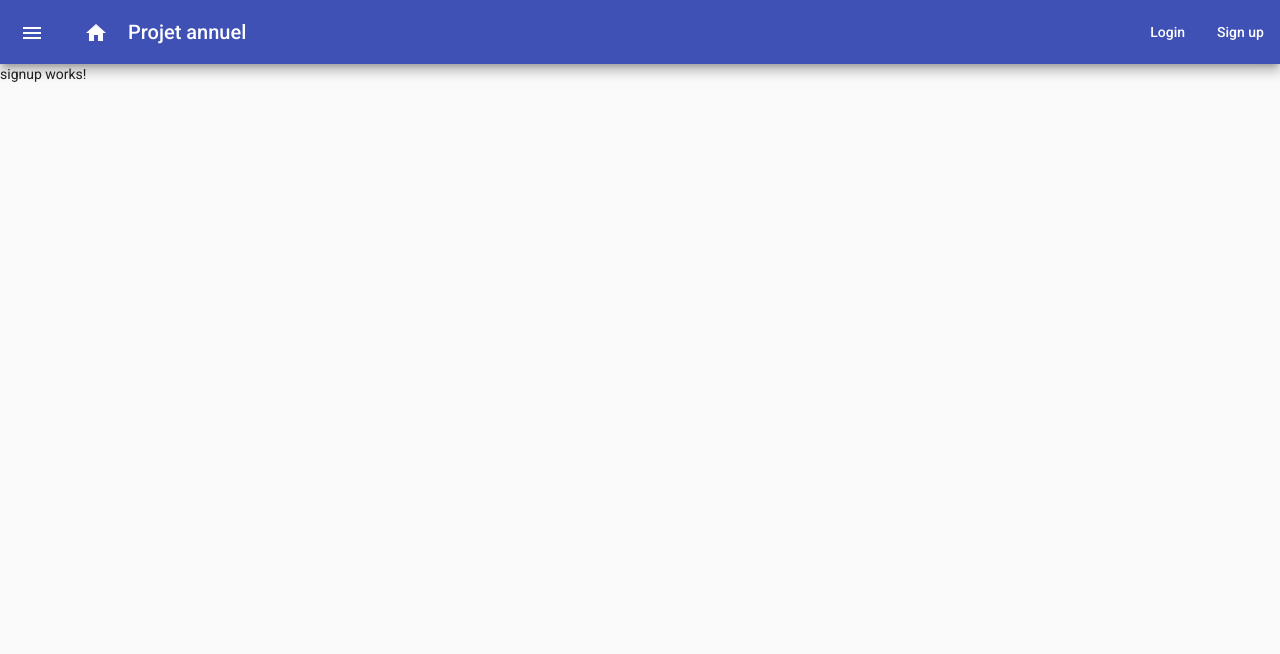
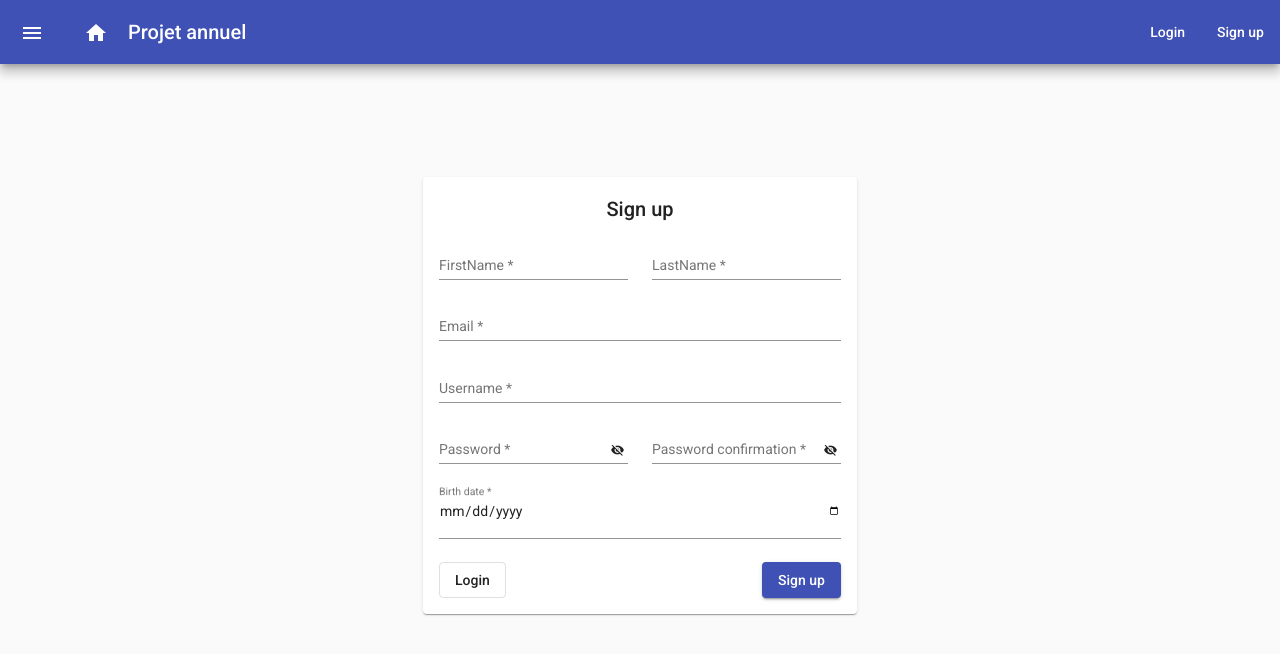
Before and after one commit to UgoPerniceni/code-roulette-front-web, an Angular app: page /signup in a window 1280 px wide. Shown: the top 654 px of the page. Built offline with nearby package versions, Linux system fonts and the light colour scheme.

Commit message:
add sign up / logout :rocket:

```diff
--- a/src/app/app.component.html
+++ b/src/app/app.component.html
@@ -15,10 +15,31 @@
 
     <span fxFlex></span>
 
-    <div fxLayout="row" fxShow="false" fxShow.gt-sm>
+    <div fxLayout="row" fxShow="false" fxShow.gt-sm *ngIf="!isConnected">
       <button mat-button routerLink="/login" routerLinkActive="router-link-active no-border">Login</button>
       <button mat-button routerLink="/signup" routerLinkActive="router-link-active no-border">Sign up</button>
     </div>
+
+    <button *ngIf="isConnected" mat-button [matMenuTriggerFor]="menu" aria-label="Example icon-button with a menu">
+      <mat-icon>account_circle</mat-icon>
+    </button>
+
+    <mat-menu #menu="matMenu">
+      <button mat-menu-item routerLink="/profile">
+        <mat-icon>settings</mat-icon>
+        <span>Profile</span>
+      </button>
+      <button mat-menu-item routerLink="/admin">
+        <mat-icon>lock</mat-icon>
+        <span>Admin</span>
+      </button>
+      <hr>
+      <button mat-menu-item (click)="logout()">
+        <mat-icon>exit_to_app</mat-icon>
+        <span>Disconnect</span>
+      </button>
+    </mat-menu>
+
   </mat-toolbar>
 
   <mat-drawer-container fxFlex autosize class="background">
--- a/src/app/app.component.ts
+++ b/src/app/app.component.ts
@@ -1,4 +1,5 @@
 import { Component } from '@angular/core';
+import {AuthService} from './service/auth.service';
 
 @Component({
   selector: 'app-root',
@@ -7,4 +8,25 @@ import { Component } from '@angular/core';
 })
 export class AppComponent {
   title = 'projet-annuel-front-web';
+
+  isConnected = false;
+
+  constructor(private authService: AuthService) {
+    authService.currentSession.subscribe(response => {
+      if (response.token){
+        this.isConnected = true;
+      } else {
+        this.isConnected = false;
+      }
+
+      console.log('is Connected -> ' + this.isConnected);
+    });
+  }
+
+  logout(): void {
+    this.authService.logout();
+    this.isConnected = false;
+
+    console.log('Successfully logout.');
+  }
 }
--- a/src/app/component/login/login.component.html
+++ b/src/app/component/login/login.component.html
@@ -24,7 +24,7 @@
         </mat-form-field>
 
         <div class="mt-10" fxFill>
-          <a mat-stroked-button routerLink="/signup">Sign in</a>
+          <a mat-stroked-button routerLink="/signup">Sign up</a>
           <span fxFlex></span>
           <button type="submit" mat-raised-button color="primary">Login</button>
         </div>
--- a/src/app/component/login/login.component.ts
+++ b/src/app/component/login/login.component.ts
@@ -2,7 +2,6 @@ import { Component, OnInit } from '@angular/core';
 import {Router} from '@angular/router';
 import {AuthService} from '../../service/auth.service';
 import {FormBuilder, FormGroup, Validators} from '@angular/forms';
-import {first} from 'rxjs/operators';
 
 @Component({
   selector: 'app-login',
@@ -14,7 +13,6 @@ export class LoginComponent implements OnInit {
   form: FormGroup;
   public loginInvalid = false;
   public hidePassword = true;
-
 
   constructor(private router: Router, private formBuilder: FormBuilder, private authService: AuthService) {
     this.form = this.formBuilder.group({
--- a/src/app/component/signup/signup.component.css
+++ b/src/app/component/signup/signup.component.css
@@ -0,0 +1,13 @@
+.row-height {
+  height: 90%;
+}
+
+.mat-form-field {
+  width: 100%;
+  padding-bottom: 5px;
+}
+
+mat-card {
+  margin: 2em auto;
+  text-align: center;
+}
--- a/src/app/component/signup/signup.component.html
+++ b/src/app/component/signup/signup.component.html
@@ -1 +1,89 @@
-<p>signup works!</p>
+<div fxLayout="row" fxLayoutAlign="center center" class="row-height">
+  <mat-card>
+    <mat-card-content>
+      <form [formGroup]="signUpForm" (ngSubmit)="onSubmit()">
+        <h2>Sign up</h2>
+
+        <div fxFill>
+          <mat-form-field class="full-width-input" fxFlex="47">
+            <input matInput placeholder="FirstName" formControlName="firstName" required>
+            <mat-error>
+              Please provide a valid firstName
+            </mat-error>
+          </mat-form-field>
+
+          <span fxFlex="6"></span>
+
+          <mat-form-field class="full-width-input" fxFlex="47">
+            <input matInput placeholder="LastName" formControlName="lastName" required>
+            <mat-error>
+              Please provide a valid lastName
+            </mat-error>
+          </mat-form-field>
+        </div>
+
+        <mat-form-field class="full-width-input">
+          <input matInput placeholder="Email" formControlName="email" required>
+          <mat-error>
+            Please provide a valid email address
+          </mat-error>
+        </mat-form-field>
+
+        <mat-form-field class="full-width-input">
+          <input matInput placeholder="Username" formControlName="userName" required>
+          <mat-error>
+            Please provide a valid user name
+          </mat-error>
+        </mat-form-field>
+
+        <div fxFill class="mb-10">
+          <mat-form-field class="full-width-input" fxFlex="47">
+            <input matInput [type]="hidePassword ? 'password' : 'text'" placeholder="Password" formControlName="password" required>
+            <mat-error *ngIf="f.password.errors && f.password.errors.required">
+              Password is required
+            </mat-error>
+
+            <mat-error *ngIf="f.password.errors && f.password.errors.minlength">
+              Password must be at least 6 characters long
+            </mat-error>
+
+            <button type="button" mat-icon-button matSuffix (click)="hidePassword = !hidePassword" [attr.aria-label]="'Hide password'" [attr.aria-pressed]="hidePassword">
+              <mat-icon>{{hidePassword ? 'visibility_off' : 'visibility'}}</mat-icon>
+            </button>
+          </mat-form-field>
+
+          <span fxFlex="6"></span>
+
+          <mat-form-field class="full-width-input" fxFlex="47">
+            <input matInput [type]="hidePassword ? 'password' : 'text'" placeholder="Password confirmation" formControlName="confirmPassword" required>
+            <mat-error *ngIf="f.confirmPassword.errors && f.confirmPassword.errors.required">
+              Confirmation password is required
+            </mat-error>
+
+            <mat-error *ngIf="f.confirmPassword.errors && f.confirmPassword.errors.mustMatch">
+              Passwords must match
+            </mat-error>
+
+            <button type="button" mat-icon-button matSuffix (click)="hidePassword = !hidePassword" [attr.aria-label]="'Hide password'" [attr.aria-pressed]="hidePassword">
+              <mat-icon>{{hidePassword ? 'visibility_off' : 'visibility'}}</mat-icon>
+            </button>
+          </mat-form-field>
+        </div>
+
+        <mat-form-field class="full-width-input">
+          <input matInput placeholder="Birth date" formControlName="birthDate" type="date" required>
+          <mat-error>
+            Please provide a valid birthDate
+          </mat-error>
+        </mat-form-field>
+
+        <div class="mt-10" fxFill>
+          <a mat-stroked-button routerLink="/login">Login</a>
+          <span fxFlex></span>
+          <button type="submit" mat-raised-button color="primary">Sign up</button>
+        </div>
+
+      </form>
+    </mat-card-content>
+  </mat-card>
+</div>
--- a/src/app/component/signup/signup.component.ts
+++ b/src/app/component/signup/signup.component.ts
@@ -1,4 +1,21 @@
 import { Component, OnInit } from '@angular/core';
+import {FormBuilder, FormGroup, Validators} from '@angular/forms';
+import {Router} from '@angular/router';
+import {AuthService} from '../../service/auth.service';
+
+export function MustMatch(controlName: string, matchingControlName: string): any {
+  return (formGroup: FormGroup) => {
+    const control = formGroup.controls[controlName];
+    const matchingControl = formGroup.controls[matchingControlName];
+
+    // set error on matchingControl if validation fails
+    if (control.value !== matchingControl.value) {
+      matchingControl.setErrors({ mustMatch: true });
+    } else {
+      matchingControl.setErrors(null);
+    }
+  };
+}
 
 @Component({
   selector: 'app-signup',
@@ -7,9 +24,44 @@ import { Component, OnInit } from '@angular/core';
 })
 export class SignupComponent implements OnInit {
 
-  constructor() { }
+  signUpForm: FormGroup;
+  signUpValid = false;
+  public hidePassword = true;
 
-  ngOnInit(): void {
+  constructor(private router: Router, private formBuilder: FormBuilder, private authService: AuthService) {
+    this.signUpForm = this.formBuilder.group({
+      firstName: ['', Validators.required],
+      lastName: ['', Validators.required],
+      email: ['', [Validators.required, Validators.email]],
+      userName: ['', Validators.required],
+      password: ['', [Validators.required, Validators.minLength(6)]],
+      confirmPassword: ['', [Validators.required, Validators.minLength(6)]],
+      birthDate: ['', Validators.required],
+    }, {
+      validator: MustMatch('password', 'confirmPassword')
+    });
+  }
+
+  ngOnInit(): void {}
+
+  get f(): any { return this.signUpForm.controls; }
+
+  onSubmit(): any {
+    if (this.signUpForm.valid){
+      console.log(this.signUpForm.value);
+      this.authService.signUp(this.signUpForm.value).subscribe(
+        (data: any) => {
+          console.log(data);
+          if (data && data.status === 201){
+            this.router.navigateByUrl('/login').then();
+            // pré-remplir l'adresse email
+            console.log('Successfully Sign up.');
+          }
+        }, (Error: any) => {
+          // Handler
+        }
+      );
+    }
   }
 
 }
--- a/src/app/service/auth.service.ts
+++ b/src/app/service/auth.service.ts
@@ -14,7 +14,7 @@ export class AuthService {
   private url = 'http://localhost:8080/api/auth/';
 
   private currentSessionSubject: BehaviorSubject<Session>;
-  private currentSessionObservable: Observable<Session>;
+  private readonly currentSessionObservable: Observable<Session>;
 
   constructor(private http: HttpClient) {
     this.currentSessionSubject = new BehaviorSubject<Session>(
@@ -62,4 +62,9 @@ export class AuthService {
     return false;
   }
 
+  get currentSession(): Observable<any> {
+    return this.currentSessionObservable;
+  }
+
+
 }
```
Also changed, not shown: tsconfig.json (+6 -1 lines).
